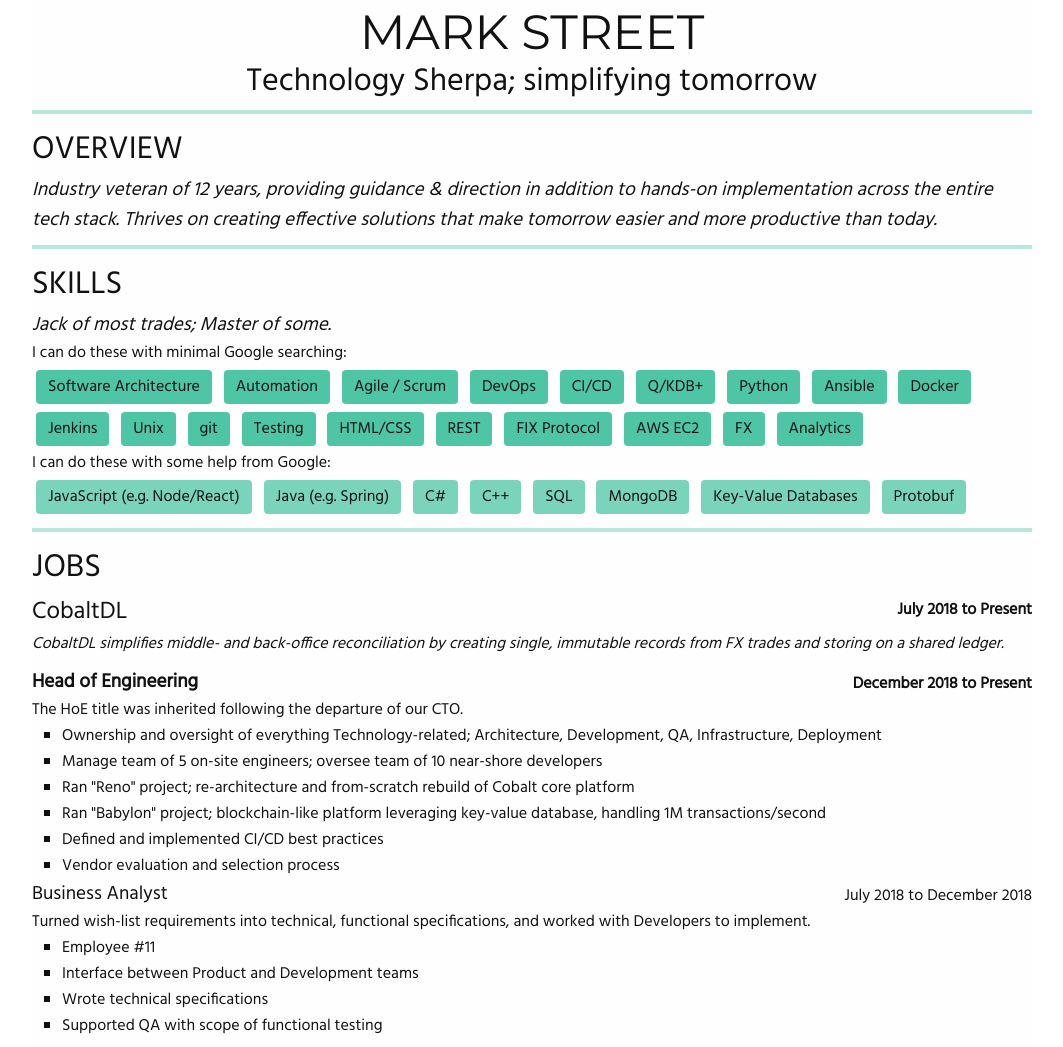
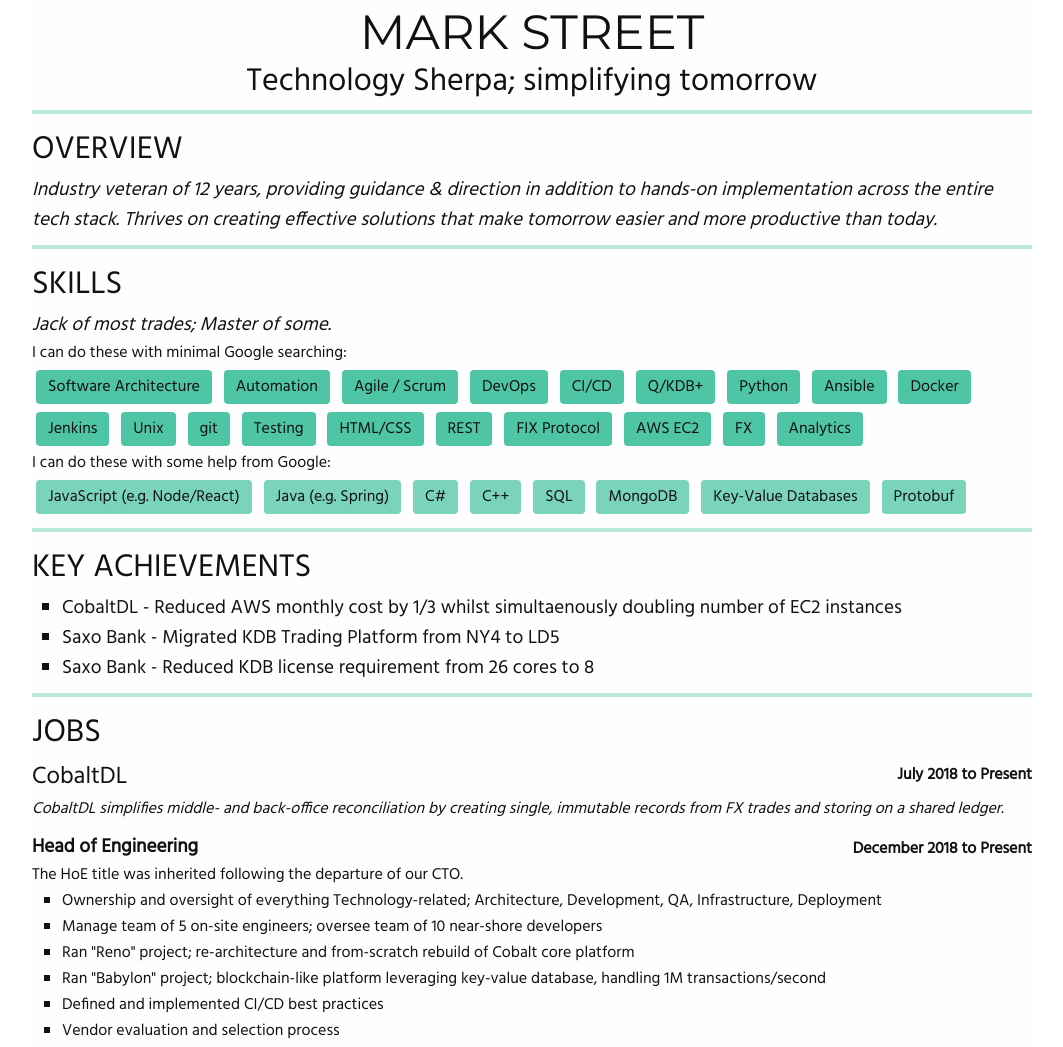
Before and after one commit to mkst/cv, a plain HTML site: page index.html in a window 1280 px wide. Shown: the top 1047 px of the page, without its empty margins (108-1171 px from the left). Drawn offline with Linux system fonts and the light colour scheme.

Commit message:
Adding 'key achievements' section

```diff
--- a/index.html
+++ b/index.html
@@ -70,6 +70,26 @@
   <span class="line-break"></span>
 
   <span class="larger block">
+    KEY ACHIEVEMENTS
+  </span>
+
+  <span class="medium">
+    <ul class="list">
+      <li class="bullet">
+        CobaltDL - Reduced AWS monthly cost by 1/3 whilst simultaenously doubling number of EC2 instances
+      </li>
+      <li class="bullet">
+        Saxo Bank - Migrated KDB Trading Platform from NY4 to LD5
+      </li>
+      <li class="bullet">
+        Saxo Bank - Reduced KDB license requirement from 26 cores to 8
+      </li>
+    </ul>
+  </span>
+
+  <span class="line-break"></span>
+
+  <span class="larger block">
     JOBS
   </span>
 
@@ -107,7 +127,8 @@
           Ran "Reno" project; re-architecture and from-scratch rebuild of Cobalt core platform
         </li>
         <li class="bullet">
-          Ran "Babylon" project; blockchain-like platform leveraging key-value database, handling 1M transactions/second
+          Ran "Babylon" project; blockchain-like platform leveraging key-value database,
+          handling 1M transactions/second
         </li>
         <li class="bullet">
           Defined and implemented CI/CD best practices
```
